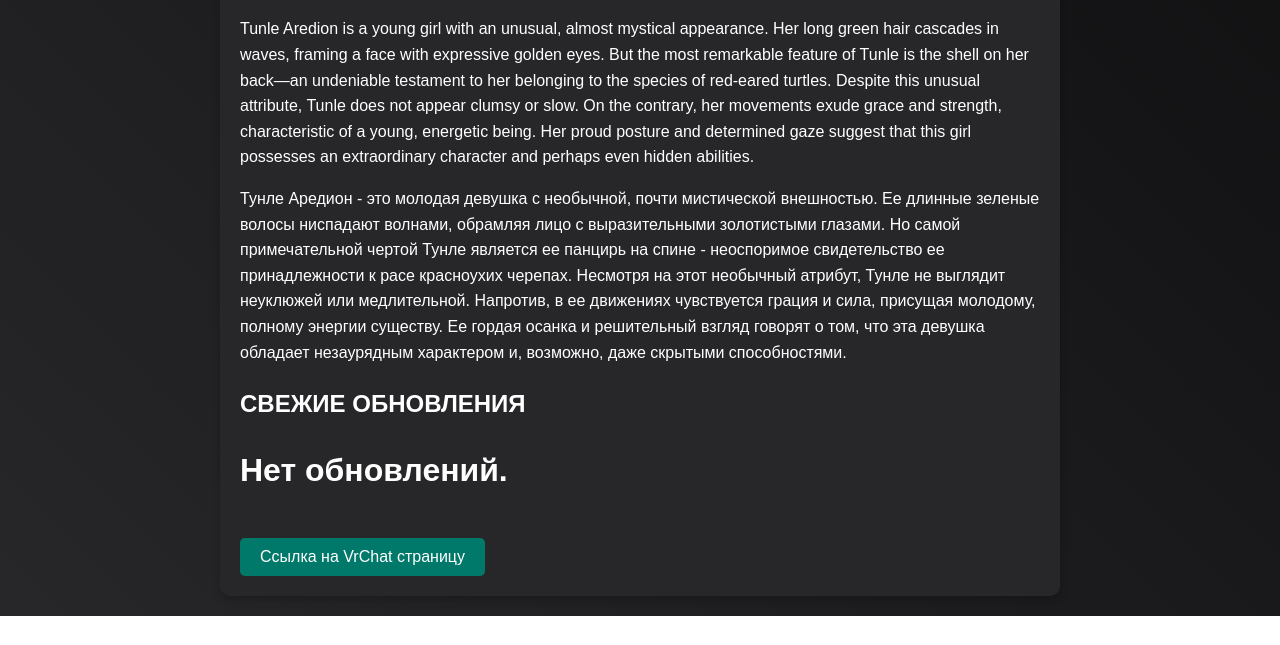
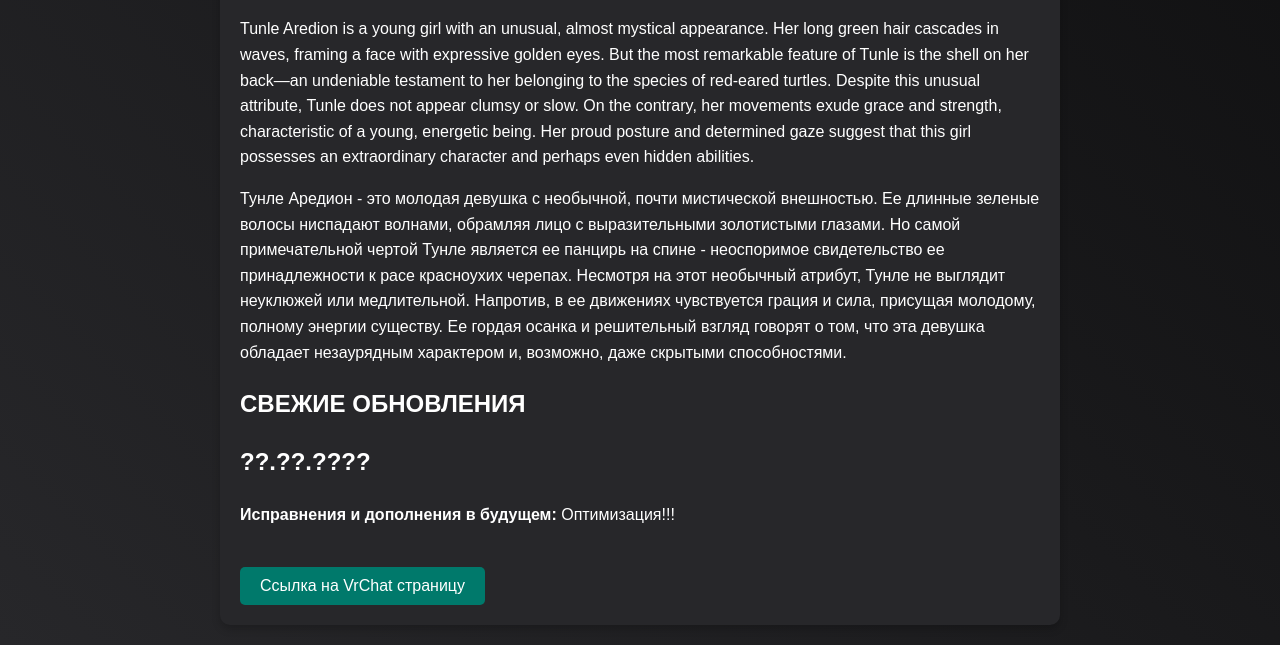
Before and after one commit to Belyashlk/workshop-AniBely.github.io, a plain HTML site: page page/tunle/tunle_page.html in a window 1280 px wide. Shown: the part 1646-2291 px from the top of the page. Before the commit the page ends 2262 px from the top, so only its background shows below. Drawn offline with Linux system fonts and the light colour scheme.

Commit message:
Update tunle_page.html

```diff
--- a/page/tunle/tunle_page.html
+++ b/page/tunle/tunle_page.html
@@ -141,7 +141,8 @@ Despite this unusual attribute, Tunle does not appear clumsy or slow. On the con
 Несмотря на этот необычный атрибут, Тунле не выглядит неуклюжей или медлительной. Напротив, в ее движениях чувствуется грация и сила, присущая молодому, полному энергии существу. Ее гордая осанка и решительный взгляд говорят о том, что эта девушка обладает незаурядным характером и, возможно, даже скрытыми способностями.</p>
 
 				<h2>СВЕЖИЕ ОБНОВЛЕНИЯ</h2>
-					<h1>Нет обновлений.</h1>
+					<h2>??.??.????</h2>
+					<p><strong>Исправнения и дополнения в будущем:</strong> Оптимизация!!!</p>
 
        </div>
 
@@ -159,4 +160,5 @@ Despite this unusual attribute, Tunle does not appear clumsy or slow. On the con
         }
     </script>
 </body>
+
 </html>
```
